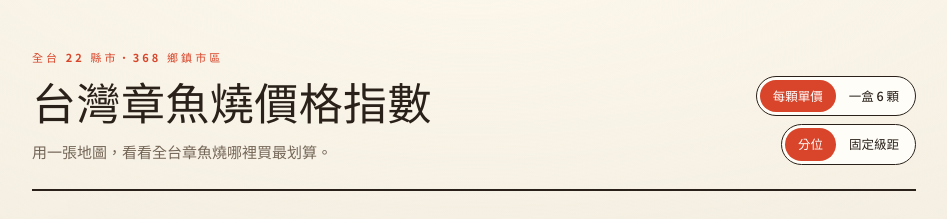
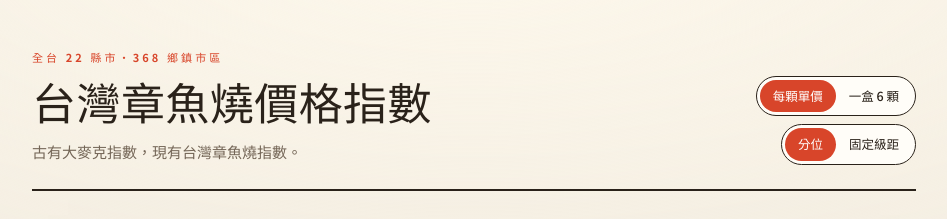
Before and after one commit to victor-900603/takoyaki-index, a React (Vite) app: page / in a window 1280 px wide. Shown: the top 219 px of the page, without its empty margins (166-1113 px from the left). Built offline with nearby package versions, Linux system fonts and the light colour scheme.

Commit message:
docs: 改寫 README 並調整標語

```diff
--- a/src/App.tsx
+++ b/src/App.tsx
@@ -137,7 +137,7 @@ function App() {
                     </p>
                     <h1 className="masthead__title">台灣章魚燒價格指數</h1>
                     <p className="masthead__subtitle">
-                        用一張地圖，看看全台章魚燒哪裡買最划算。
+                        古有大麥克指數，現有台灣章魚燒指數。
                     </p>
                 </div>
                 <ViewControls
```
Also changed, not shown: 1 other file (tests, documents, lock files or other folders).
